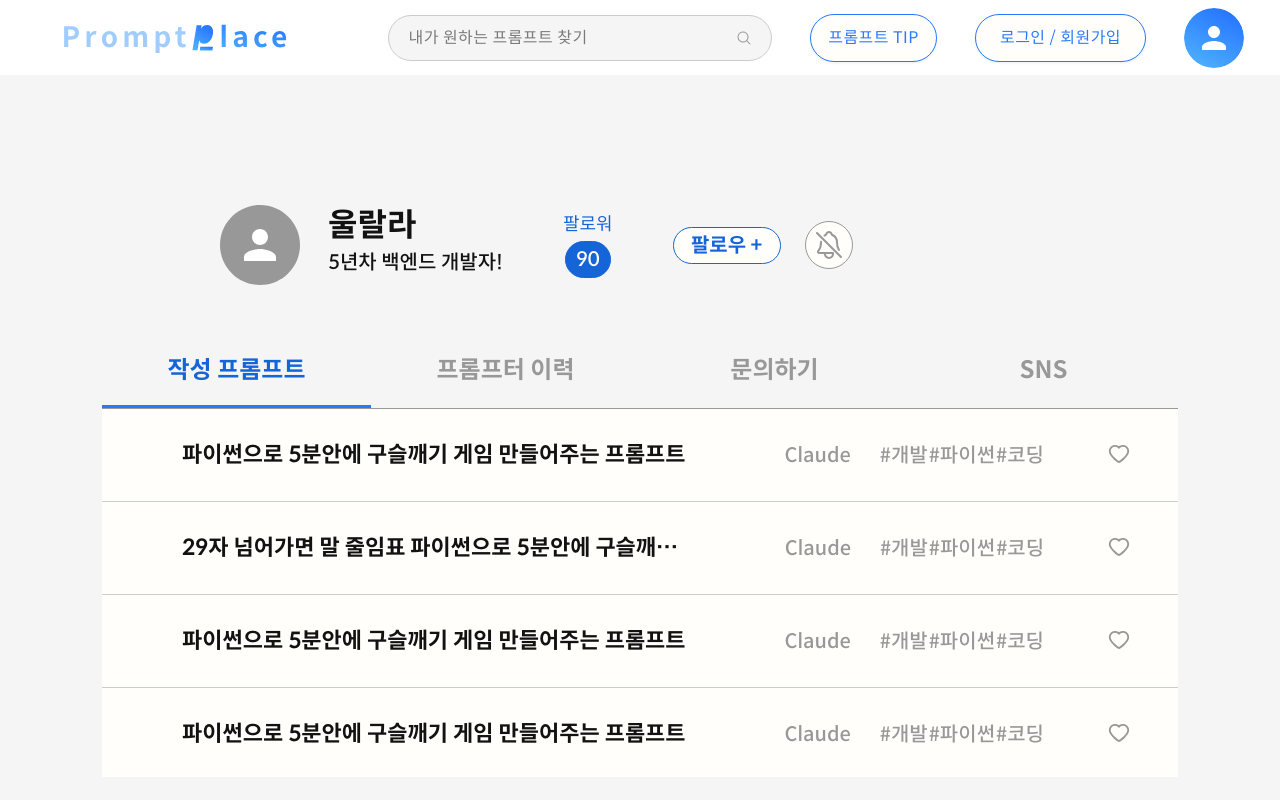
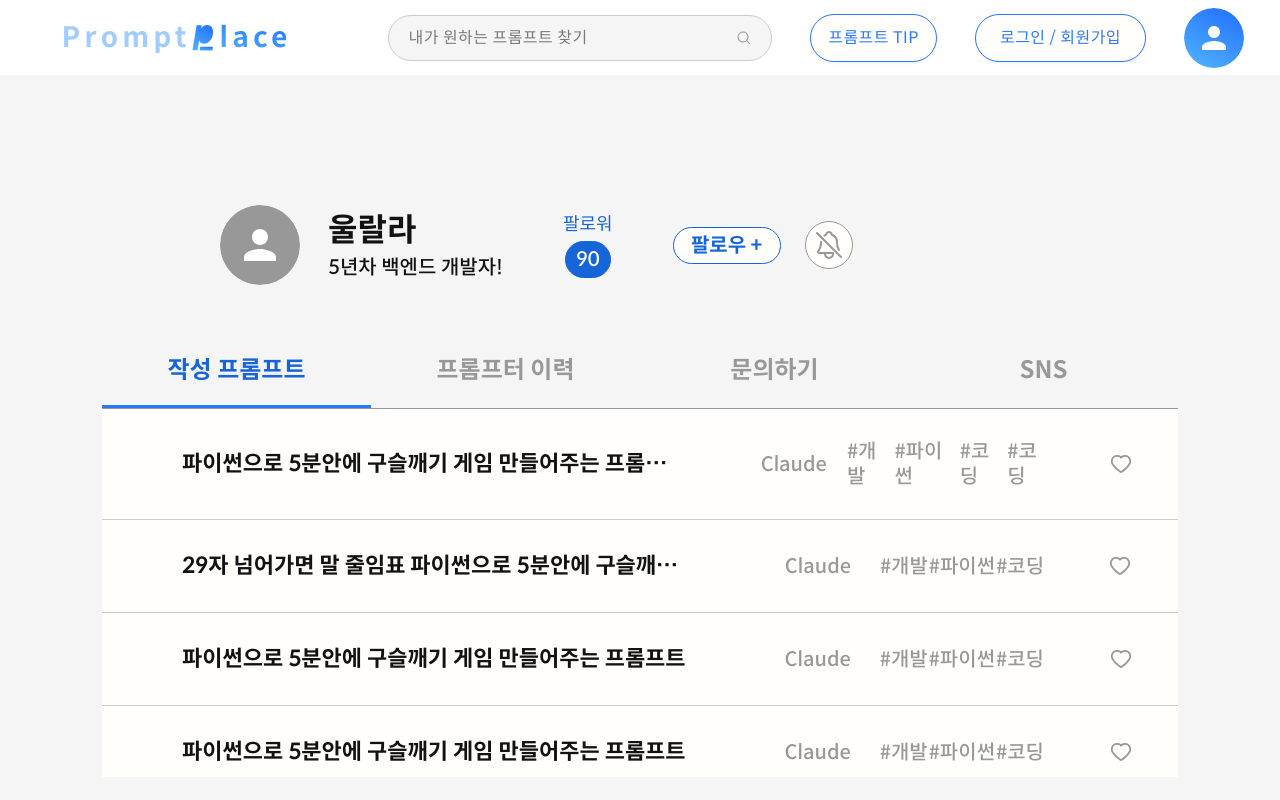
Before and after one commit to PromptPlace/PromtPlace-FE, a React (Vite) app: page /profile/1 in a window 1280 px wide. Shown: the top 800 px of the page. Built offline with nearby package versions, Linux system fonts and the light colour scheme.

Commit message:
✨ Feat: 내 프로필 - 작성 프롬프트 구현 (#31)

```diff
--- a/src/pages/ProfilePage/ProfilePage.tsx
+++ b/src/pages/ProfilePage/ProfilePage.tsx
@@ -10,12 +10,15 @@ import ProfileIcon from '@assets/icon-profile-gray.svg';
 import FollowButton from '@/components/Button/FollowButton';
 import AlarmOffIcon from '@assets/icon-alarm-off.svg';
 import AlarmOnIcon from '@assets/icon-alarm-on.svg';
+import UserProfileIcon from '@assets/img-example-profile2.jpg';
+
 import { useState } from 'react';
 import clsx from 'clsx';
 import PromptCard from './components/PromptCard';
 import RecordCard from './components/RecordCard';
 import AskCard from './components/AskCard';
 import SnsCard from './components/SnsCard';
+import CircleButton from '@/components/Button/CircleButton';
 
 const USER = {
   member_id: 12345,
@@ -39,6 +42,10 @@ const PROMPT = [
       },
       {
         tag_id: 3,
+        name: '코딩',
+      },
+      {
+        tag_id: 4,
         name: '코딩',
       },
     ],
@@ -156,7 +163,7 @@ const SNS = [
 const ProfilePage = () => {
   const { id } = useParams();
   const myId = localStorage.getItem('user_id'); // 로그인 시 저장 필요
-  const isMyProfile = id === myId;
+  const isMyProfile = id === myId; // 현재 10인 경우 본인 페이지로 이동됨
   console.log(isMyProfile);
 
   const [isFollow, setIsFollow] = useState(false);
@@ -181,17 +188,30 @@ const ProfilePage = () => {
 
   return (
     <div className="flex flex-col pt-[120px]">
-      <div className="p-[10px] pl-[220px] flex gap-[60px] items-center">
-        <div className="flex gap-[28px]">
-          <div className="w-[80px] h-[80px]">
-            <img src={ProfileIcon} alt="프로필 이미지" className="w-full h-full object-contain" />
+      <div
+        className={clsx(
+          'p-[10px] pl-[220px] flex items-center',
+          !isMyProfile && 'gap-[60px]',
+          isMyProfile && 'gap-[100px]',
+        )}>
+        <div className="flex gap-[28px] items-center">
+          <div className="w-[80px] h-[80px] rounded-full overflow-hidden">
+            {isMyProfile && <img src={UserProfileIcon} alt="프로필 이미지" className="w-full h-full object-contain" />}
+            {!isMyProfile && <img src={ProfileIcon} alt="프로필 이미지" className="w-full h-full object-contain" />}
           </div>
           <div className="flex flex-col gap-[5px] text-text-on-white">
             <p className="text-[32px] font-bold leading-[40px]">{USER.name}</p>
             <p className="text-[20px] font-medium leading-[25px]">5년차 백엔드 개발자!</p>
           </div>
+          {isMyProfile && (
+            <div className="ml-[-4px]">
+              <CircleButton buttonType="edit" size="sm" onClick={() => {}} />
+            </div>
+          )}
         </div>
 
+        {!isMyProfile && (
+          <>
             <div className="flex flex-col gap-[5px] items-center">
               <p className="text-primary-hover text-[18px] font-normal leading-[23px]">팔로워</p>
               <div className="px-[10px] py-[5px] border border-primary-hover bg-primary-hover rounded-[50px] text-white text-[20px] font-medium leading-[25px] text-center">
@@ -220,6 +240,27 @@ const ProfilePage = () => {
                 <img src={isAlarmOn.icon} alt="알림" />
               </div>
             </div>
+          </>
+        )}
+
+        {isMyProfile && (
+          <>
+            <div className="flex gap-[28px]">
+              <div className="flex flex-col gap-[5px] items-center">
+                <p className="text-primary-hover text-[18px] font-normal leading-[23px]">팔로워</p>
+                <div className="px-[10px] py-[5px] border border-primary-hover bg-primary-hover rounded-[50px] text-white text-[20px] font-medium leading-[25px] text-center">
+                  1091
+                </div>
+              </div>
+              <div className="flex flex-col gap-[5px] items-center">
+                <p className="text-primary-hover text-[18px] font-normal leading-[23px]">팔로잉</p>
+                <div className="px-[10px] py-[5px] border border-primary-hover bg-primary-hover rounded-[50px] text-white text-[20px] font-medium leading-[25px] text-center">
+                  215
+                </div>
+              </div>
+            </div>
+          </>
+        )}
       </div>
 
       <div className="flex flex-col items-center justify-center px-[102px] mt-[40px]">
@@ -248,6 +289,7 @@ const ProfilePage = () => {
                   title={prompt.title}
                   model={prompt.model}
                   tags={prompt.tags}
+                  isMyProfile={isMyProfile}
                 />
               ))}
             </div>
--- a/src/pages/ProfilePage/components/PromptCard.tsx
+++ b/src/pages/ProfilePage/components/PromptCard.tsx
@@ -1,17 +1,20 @@
+import { useState } from 'react';
+import { useNavigate } from 'react-router-dom';
 import HeartEmpty from '@assets/icon-heart-none-small.svg';
 import HeartBlue from '@assets/icon-heart-blue-small.svg';
-import { useState } from 'react';
-import { useNavigate } from 'react-router-dom';
+import Dots from '@assets/icon-dot.svg';
 
 interface PrompCardProps {
   id: number;
   title: string;
   model: string;
   tags: { tag_id: number; name: string }[];
+  isMyProfile: boolean;
 }
 
-const PromptCard = ({ id, title, model, tags }: PrompCardProps) => {
+const PromptCard = ({ id, title, model, tags, isMyProfile }: PrompCardProps) => {
   const [isLike, setIsLike] = useState(false);
+  const [isDotsClicked, setIsDotsClickes] = useState(false);
   const navigate = useNavigate();
 
   const handleNavigate = (id: number) => {
@@ -19,10 +22,10 @@ const PromptCard = ({ id, title, model, tags }: PrompCardProps) => {
   };
 
   return (
-    <div
-      onClick={() => handleNavigate(id)}
-      className="bg-white border-b border-b-white-stroke py-[10px] flex justify-between items-center cursor-pointer">
-      <div className="text-text-on-white text-[22px] font-bold leading-[28px] py-[20px] px-[80px] truncate max-w-[664px] truncate">
+    <div className="bg-white border-b border-b-white-stroke py-[10px] flex justify-between items-center cursor-pointer">
+      <div
+        onClick={() => handleNavigate(id)}
+        className="text-text-on-white text-[22px] font-bold leading-[28px] py-[20px] px-[80px] truncate max-w-[664px] truncate">
         {title}
       </div>
       <div className="text-text-on-background text-[20px] font-medium leading-[25px] py-[20px] px-[10px]">{model}</div>
@@ -34,9 +37,33 @@ const PromptCard = ({ id, title, model, tags }: PrompCardProps) => {
         ))}
       </div>
 
-      <div onClick={() => setIsLike((prev) => !prev)} className="py-[25px] px-[45px] cursor-pointer w-[115px] h-[72px]">
-        <img src={isLike ? HeartBlue : HeartEmpty} alt="좋아요" />
-      </div>
+      {!isMyProfile && (
+        <div
+          onClick={() => setIsLike((prev) => !prev)}
+          className="py-[25px] px-[45px] cursor-pointer w-[115px] h-[72px] flex items-center justify-center">
+          <img src={isLike ? HeartBlue : HeartEmpty} alt="좋아요" />
+        </div>
+      )}
+
+      {isMyProfile && (
+        <div
+          onClick={() => setIsDotsClickes((prev) => !prev)}
+          className="relative py-[22px] px-[44px] cursor-pointer w-[115px] h-[72px] flex items-center justify-center">
+          <div className="w-[28px] h-[28px] hover:bg-secondary-pressed flex items-center justify-center rounded-full">
+            <img src={Dots} alt="좋아요" />
+          </div>
+          {isDotsClicked && (
+            <div className="absolute z-10 top-[60px] right-[44px] flex flex-col whitespace-nowrap">
+              <button className="py-[8px] px-[16px] bg-secondary rounded-t-[4px] border-b border-b-white-stroke text-text-on-background text-[16px] font-normal leading-[20px] active:bg-secondary-pressed active:text-text-on-white">
+                삭제하기
+              </button>
+              <button className="py-[8px] px-[16px] bg-secondary rounded-b-[4px] text-text-on-background text-[16px] font-normal leading-[20px] active:bg-secondary-pressed active:text-text-on-white">
+                수정하기
+              </button>
+            </div>
+          )}
+        </div>
+      )}
     </div>
   );
 };
```
Lines whose indentation alone changed are shown as unchanged.
